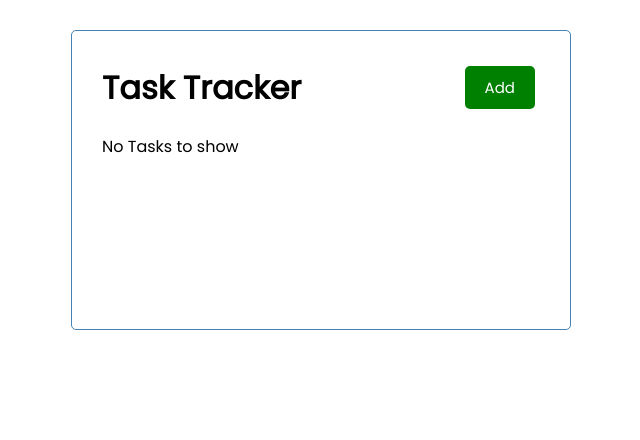
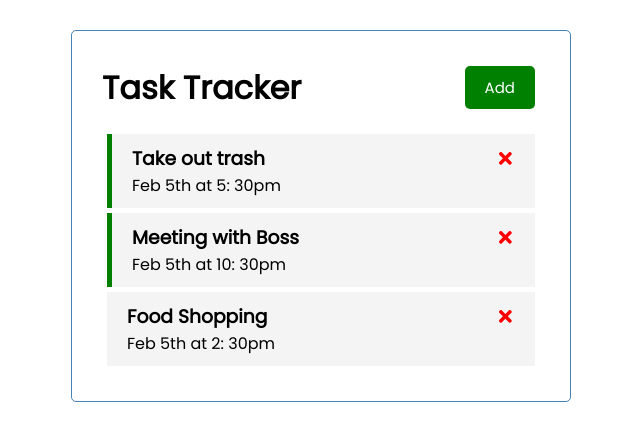
Before and after one commit to Ibraheem-A/learning-react, a React (Create React App) app: page / in a window 1280 px wide. Shown: the top 440 px of the page, without its empty margins (319-959 px from the left). Built offline with nearby package versions, Linux system fonts and the light colour scheme; data requests are answered from the project's data file.

Commit message:
integrate db json server with UI
using react hooks and promise to fetch tasks object from backend

```diff
--- a/src/App.js
+++ b/src/App.js
@@ -1,4 +1,4 @@
-import { useState } from "react";
+import { useState, useEffect } from "react";
 import AddTask from "./components/AddTask";
 import Header from "./components/Header";
 import Tasks from "./components/Tasks"
@@ -6,6 +6,23 @@
 function App() {
   const [showAddTask, setShowAddTask] = useState(false)
   const [tasks, setTasks] = useState([])
+
+  useEffect(()=>{
+    const getTasks = async() =>{
+      const tasksFromServer = await(fetchTasks())
+      setTasks(tasksFromServer)
+    }
+    getTasks()
+  }, [])
+
+
+  // Fetch Task
+  const fetchTasks = async()=>{
+    const res = await fetch('http://localhost:5000/tasks')
+    const data = res.json()
+
+    return data
+  }
 
   // Add Task
   const addTask = (task) =>{
```
